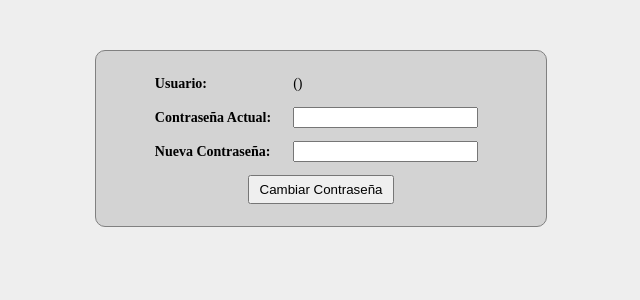
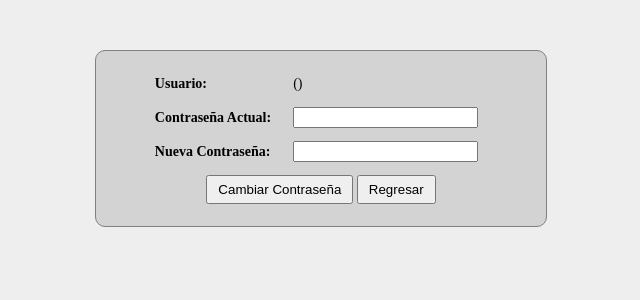
Before and after one commit to albotero/acuatur, a Flask app: template templates/password.html in a window 1280 px wide. Shown: the top 300 px of the page, without its empty margins (319-959 px from the left). Run offline with Flask 2, Linux system fonts and the light colour scheme; the template is opened without the code that fills it, so the values that code supplies are empty.

Commit message:
Cancel button in update password form

```diff
--- a/scss/base.scss
+++ b/scss/base.scss
@@ -164,7 +164,7 @@
       height: 100%;
       text-align: center;
 
-      input[type="submit"], input[type="cancel"], input[type="button"] {
+      input[type="submit"], input[type="button"] {
         padding: 5px 10px;
       }
     }
--- a/static/css/base.css
+++ b/static/css/base.css
@@ -205,7 +205,7 @@
   height: 100%;
   text-align: center;
 }
-body .box .buttons input[type=submit], body .box .buttons input[type=cancel], body .box .buttons input[type=button] {
+body .box .buttons input[type=submit], body .box .buttons input[type=button] {
   padding: 5px 10px;
 }
 body form table {
--- a/templates/password.html
+++ b/templates/password.html
@@ -41,6 +41,7 @@
             <td colspan="2">
               <div class="buttons">
                 <input type="submit" value="Cambiar Contrase&ntilde;a">
+                <input type="button" value="Regresar" onclick="window.location.replace('{{ url_for('.index') }}');">
               </div>
             </td>
           </tr>
```
